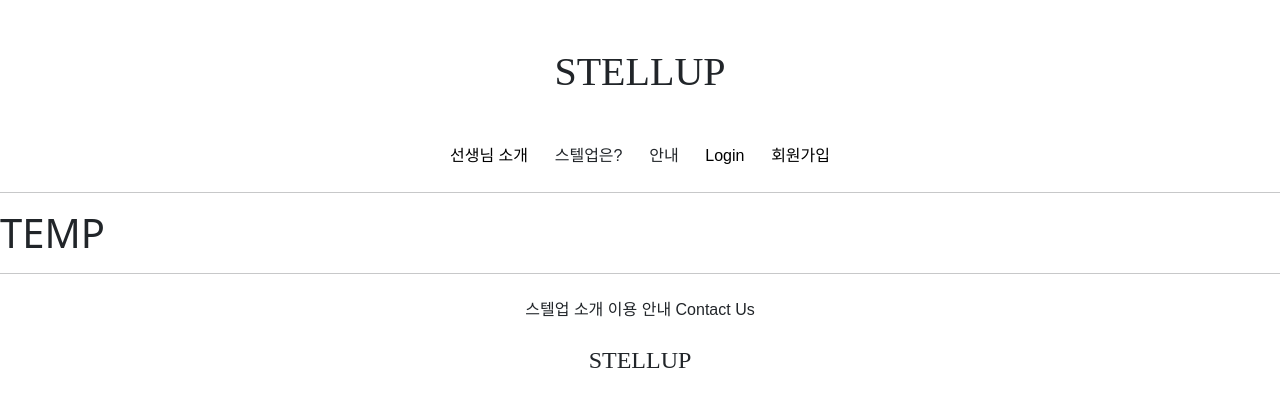
After one commit to Oh-minji/techit, a Django app: template articleapp/templates/articleapp/temp.html in a window 1280 px wide. The commit adds this page. Shown: the top 407 px of the page. Run offline with Django 4.2, Linux system fonts and the light colour scheme; the template is opened without the code that fills it, so the values that code supplies are empty; some web fonts are replaced.

Commit message:
articleapp tempview  update Commit

```diff
--- a/Templates/header.html
+++ b/Templates/header.html
@@ -5,7 +5,11 @@
     </div>
     <div class = "mb-4" style = "font-family: 'Gowun Batang', serif;
 font-family: 'IBM Plex Sans KR', sans-serif;">
-         <span>선생님 소개 &nbsp;&nbsp;&nbsp;&nbsp;</span>
+         <span>
+             <a href="{% url 'articleapp:temp' %}">
+                 선생님 소개 &nbsp;&nbsp;&nbsp;&nbsp;
+             </a>
+         </span>
          <span>스텔업은? &nbsp;&nbsp;&nbsp;&nbsp;</span>
          <span>안내 &nbsp;&nbsp;&nbsp;&nbsp;</span>
         {% if user.is_authenticated %}
--- /dev/null
+++ b/articleapp/templates/articleapp/temp.html
@@ -0,0 +1,10 @@
+{% extends 'base.html' %}
+
+{% block content %}
+
+<div>
+    <h1>TEMP</h1>
+</div>
+
+
+{% endblock %}
--- a/articleapp/urls.py
+++ b/articleapp/urls.py
@@ -1,5 +1,9 @@
+from django.urls import path
 
+from articleapp.views import TempView
 
 app_name = 'articleapp'
 
-urlpatterns = {}
+urlpatterns = {
+    path('temp/', TempView.as_view(), name = 'temp')
+}
```
